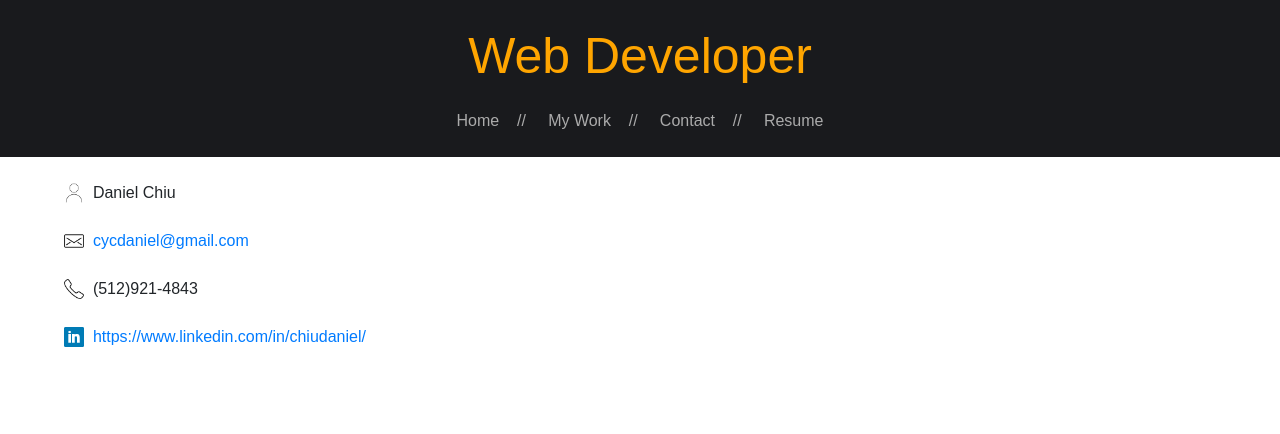
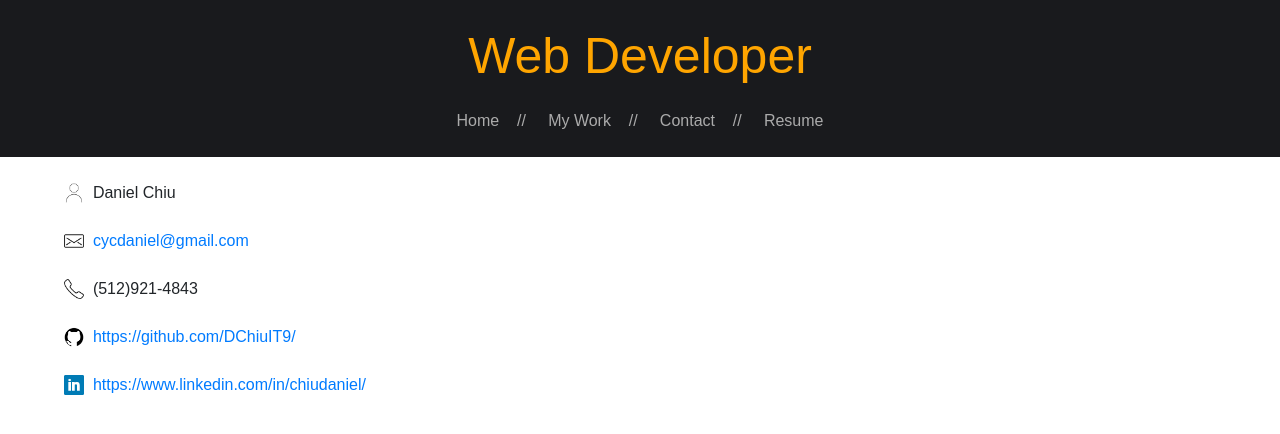
Before and after one commit to DChiuIT9/main-portfolio-final, a plain HTML site: page contact.html in a window 1280 px wide. Drawn offline with nearby package versions, Linux system fonts and the light colour scheme.

Commit message:
Added link to Git Hub

```diff
--- a/contact.html
+++ b/contact.html
@@ -42,6 +42,11 @@
         </div>
         <br>
         <div>
+            <img width="20px" src="assets/images/github.png" alt="Git Hub">
+            <a target="_blank" href="https://github.com/DChiuIT9/">&nbsp;https://github.com/DChiuIT9/</a>
+        </div>
+        <br>
+        <div>
             <img width="20px" src="assets/images/iconfinder_square-linkedin_317725.png" alt="Phone">
             <a target="_blank" href="https://www.linkedin.com/in/chiudaniel/">&nbsp;https://www.linkedin.com/in/chiudaniel/</a>
         </div>
```
Also changed, not shown: assets/images/github.png (added).
